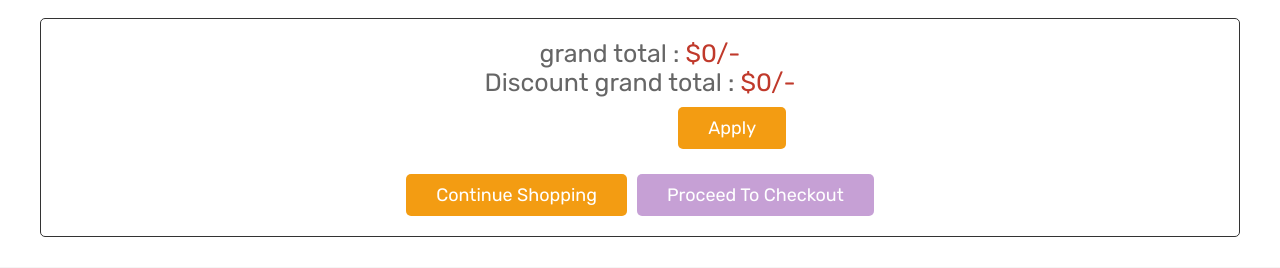
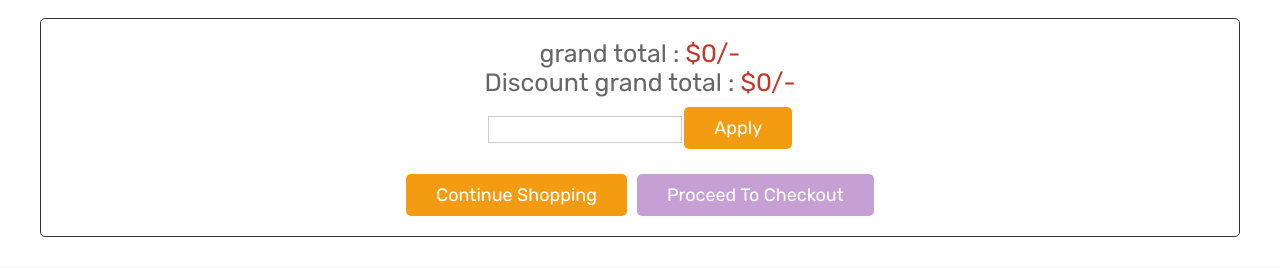
Before and after one commit to NourashAzmine/CSE327_eCommerce_Website, a PHP site: page /CSE327_E-Pharma-main/cart.php in a window 1280 px wide. Shown: the part 601-869 px from the top of the page. Run offline with PHP 8.4, Linux system fonts and the light colour scheme; a user stored in the database is signed in; data that the repository does not hold is empty.

Commit message:
style change

```diff
--- a/cart.php
+++ b/cart.php
@@ -120,7 +120,7 @@ if(isset($_POST['apply_coupon'])){
       <p>grand total : <span>$<?php echo $grand_total; ?>/-</span></p>
       <p>Discount grand total : <span>$<?php echo $discounted_total; ?>/-</span></p>
       <form action="" method="post">
-            <input type="text" min="1" name="coupon_code" value="<?php  ?>">
+      <input type="text" min="1" name="coupon_code" value="<?php // code to display the current value ?>" style="border: 1px solid #ccc; padding: 5px;">
             <input type="submit" name="apply_coupon" value="apply" class="option-btn">
       </form>
       <?php
```
